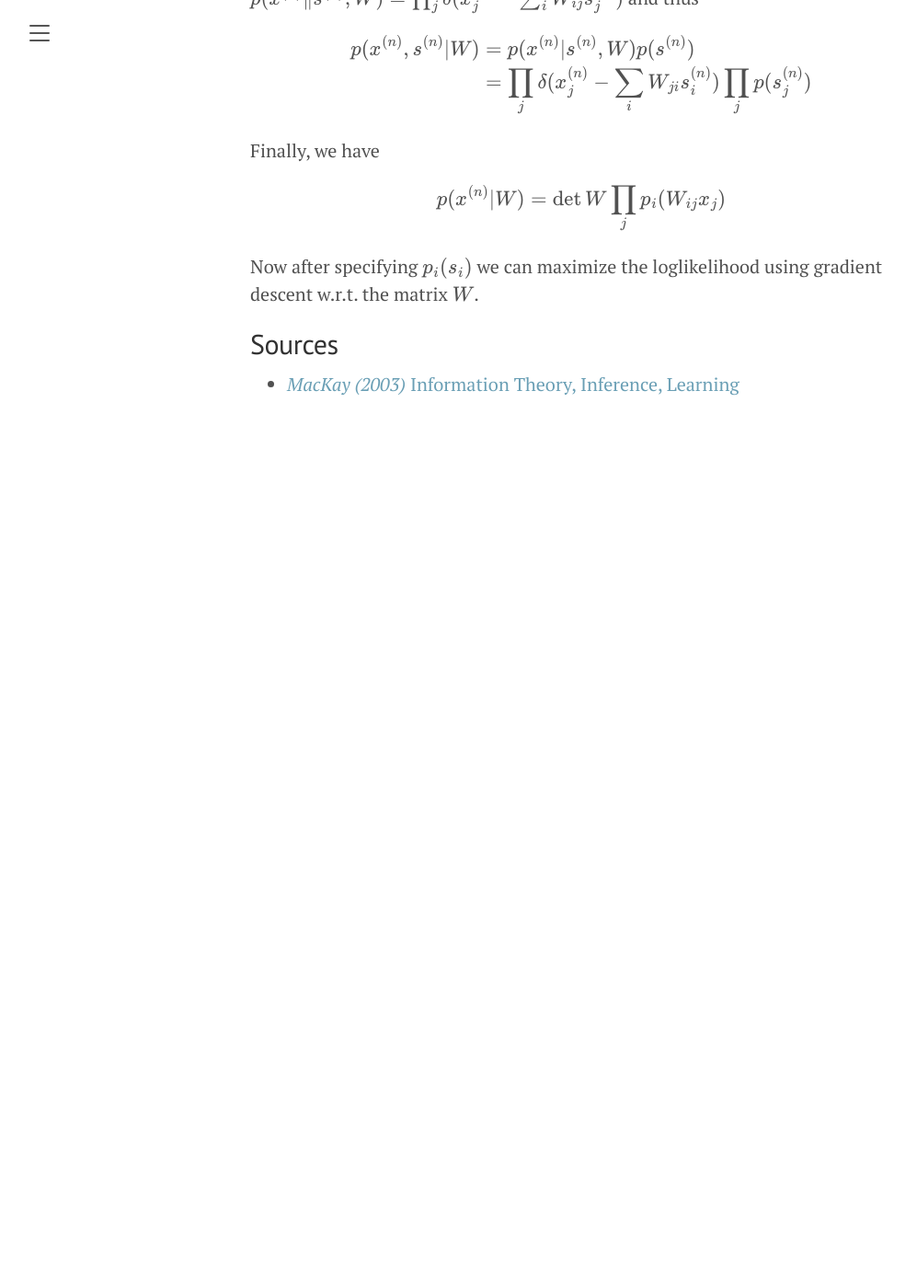
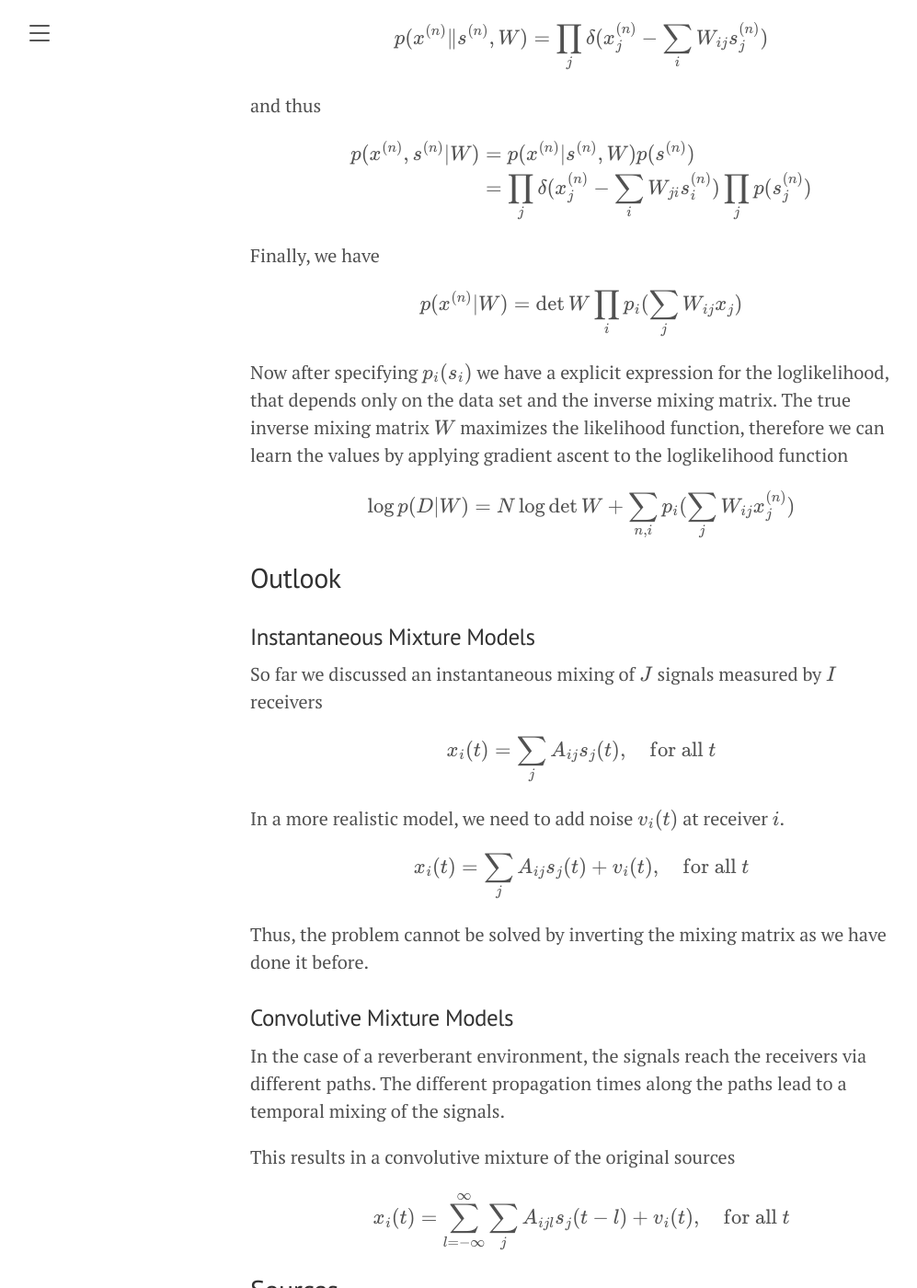
Before and after one commit to BLyndon/bayesian_methods, a Jekyll site: the page built from docs/_posts/2021-01-13-independent_component_analysis.md, in a window 1280 px wide and 1400 px high, scrolled down 2182 px. Shown: the whole window at 92% size, without its empty margins (8-1005 px from the left). Built offline with Jekyll 4.4.1, drawn with Linux system fonts in a browser that asks for light colours; before the commit the page ends 2695 px from its top, so only the background shows below that; some of the changed text lies outside the part shown.

Commit message:
add outlook

```diff
--- a/docs/_posts/2021-01-13-independent_component_analysis.md
+++ b/docs/_posts/2021-01-13-independent_component_analysis.md
@@ -9,11 +9,11 @@ permalink: /ica/
 ---
 Here we cast the problem of source separation as a latent variable model and derive the ideas leading to a solution for an environment without noise and reverberation.
 
-# Blind Source Separation
+## Blind Source Separation
 
 Consider a fixed setting of $$I$$ receivers and $$J$$ sources, denoted by $$x_j$$, $$s_i$$ respectively.
 
-Assuming the mixed signal $$x_i$$ at receiver $$i$$ is a linear superposition of $$I$$ unknown sources {$$s_n$$}
+Assuming the mixed signal $$x_i$$ at receiver $$i$$ is a linear superposition of $$J$$ unknown sources {$$s_j$$}
 
 $$
     x_i(t) = \sum_j A_{ij} s_j(t),\quad \text{for all }t
@@ -45,7 +45,7 @@ The order of the sources is interchangeable, since the order of the terms in the
 
 (e.g. interchange speaker)
 
-# Blind Source Separation as a Latent Variable Model
+## Blind Source Separation as a Latent Variable Model
 By representing the problem as a latent variable model, we have the ability to learn the matrix $$W$$ from a data set $$D=\{x^{(n)}\}_{n=1}^N$$, where $$x^{(n)}=x(t_n)$$ for $$N$$ discrete data points.
 To do this, we set up the likelihood function p(D|W), where the matrix $$W$$ is fixed by the system described above and maximize this function with respect to the matrix $$W$$. Assuming an iid. data set, we have
 
@@ -59,7 +59,13 @@ $$
     p(x^{(n)}|W)  = \int d^I s^{(n)} p(x^{(n)}, s^{(n)}|W)
 $$
 
-Using the superposition of signals, we have $$p(x^{(n)}\|s^{(n)},W)=\prod_j \delta(x_j^{(n)} - \sum_i W_{ij}s_j^{(n)})$$ and thus
+Using the superposition of signals, we have
+
+$$
+    p(x^{(n)}\|s^{(n)},W)=\prod_j \delta(x_j^{(n)} - \sum_i W_{ij}s_j^{(n)})
+$$
+
+and thus
 
 $$
 \begin{aligned}
@@ -70,10 +76,41 @@ $$
 Finally, we have
 
 $$
-    p(x^{(n)}|W) = \det W \prod_j p_i(W_{ij}x_j)
+    p(x^{(n)}|W) = \det W \prod_i p_i(\sum_jW_{ij}x_j)
 $$
 
-Now after specifying $$p_i(s_i)$$ we can maximize the loglikelihood using gradient descent w.r.t. the matrix $$W$$.
+Now after specifying $$p_i(s_i)$$ we have a explicit expression for the loglikelihood, that depends only on the data set and the inverse mixing matrix.
+The true inverse mixing matrix $$W$$ maximizes the likelihood function, therefore we can learn the values by applying gradient ascent to the loglikelihood function
+
+$$
+    \log p(D|W) = N \log \det W + \sum_{n,i} p_i(\sum_jW_{ij}x_j^{(n)})
+$$
+
+## Outlook
+
+### Instantaneous Mixture Models
+So far we discussed an instantaneous mixing of $$J$$ signals measured by $$I$$ receivers
+
+$$
+    x_i(t) = \sum_j A_{ij} s_j(t),\quad \text{for all }t
+$$
+
+In a more realistic model, we need to add noise $$v_i(t)$$ at receiver $$i$$.
+
+$$
+    x_i(t) = \sum_j A_{ij} s_j(t) + v_i(t),\quad \text{for all }t
+$$
+
+Thus, the problem cannot be solved by inverting the mixing matrix as we have done it before.
+
+### Convolutive Mixture Models
+In the case of a reverberant environment, the signals reach the receivers via different paths. The different propagation times along the paths lead to a temporal mixing of the signals.
+
+This results in a convolutive mixture of the original sources
+
+$$
+    x_i(t) = \sum_{l=-\infty}^\infty\sum_j A_{ijl} s_j(t-l) + v_i(t),\quad \text{for all }t
+$$
 
 ## Sources
 
```
